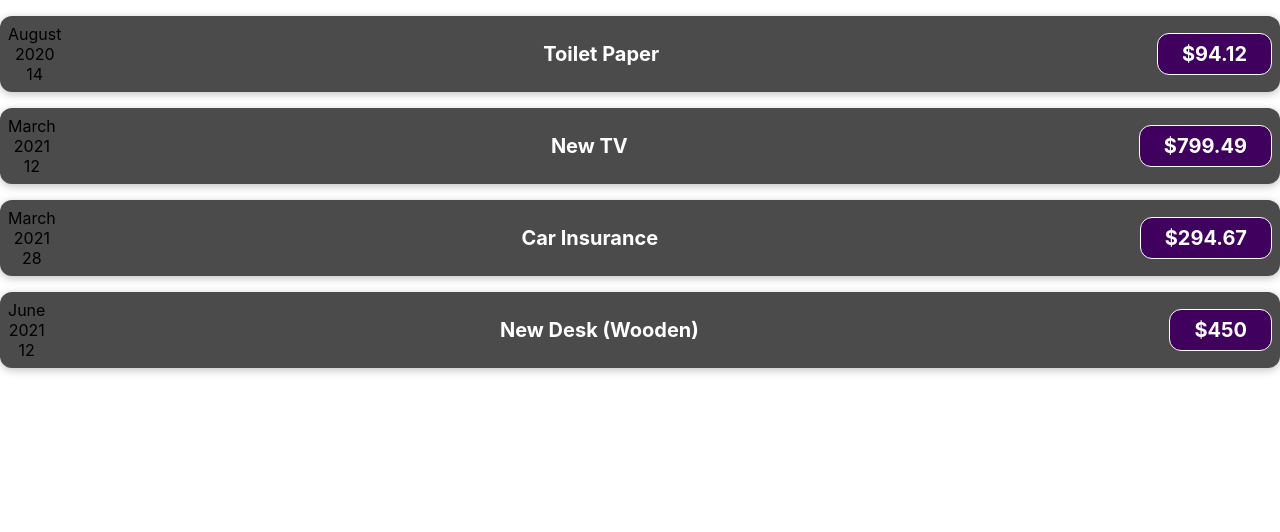
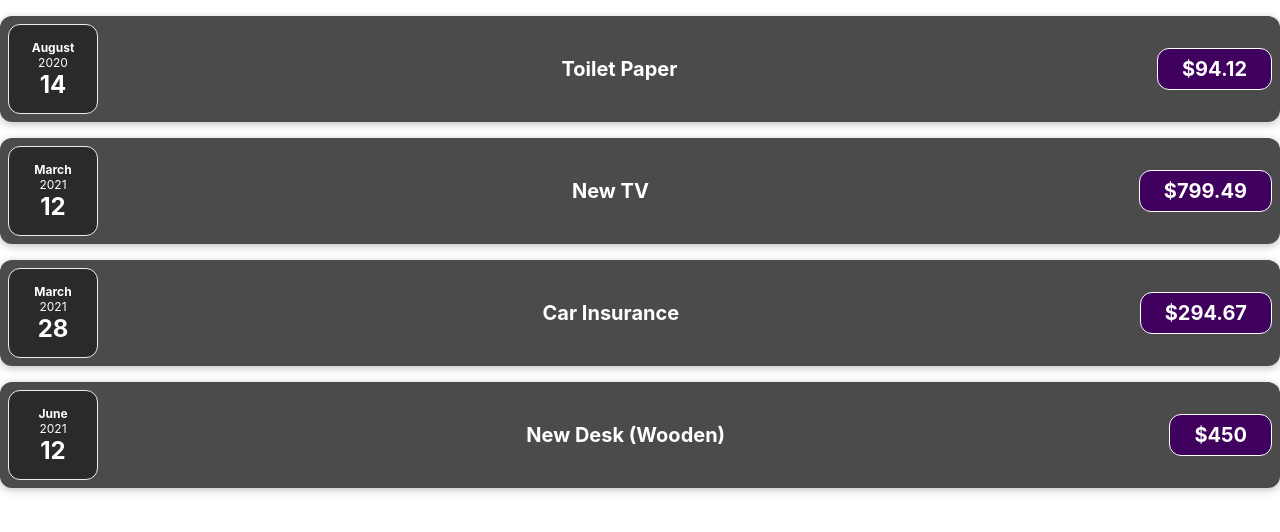
Before and after one commit to maddy8381/expense-diary, a React (Create React App) app: page / in a window 1280 px wide. Shown: the top 532 px of the page. Built offline with nearby package versions, Linux system fonts and the light colour scheme.

Commit message:
Split component and added css for date

```diff
--- /dev/null
+++ b/src/components/ExpenseDate.css
@@ -0,0 +1,26 @@
+.expense-date {
+  display: flex;
+  flex-direction: column;
+  width: 5.5rem;
+  height: 5.5rem;
+  border: 1px solid #ececec;
+  background-color: #2a2a2a;
+  color: white;
+  border-radius: 12px;
+  align-items: center;
+  justify-content: center;
+}
+
+.expense-date__month {
+  font-size: 0.75rem;
+  font-weight: bold;
+}
+
+.expense-date__year {
+  font-size: 0.75rem;
+}
+
+.expense-date__day {
+  font-size: 1.5rem;
+  font-weight: bold;
+}
--- /dev/null
+++ b/src/components/ExpenseDate.js
@@ -0,0 +1,19 @@
+import React from 'react'
+import './ExpenseDate.css'
+
+function ExpenseDate(props) {
+
+    const month = props.date.toLocaleString('en-US', { month: 'long' });
+    const day = props.date.toLocaleString('en-US', { day: '2-digit' });
+    const year = props.date.getFullYear();
+
+    return (
+        <div className="expense-date">
+            <div className="expense-date__month">{month}</div>
+            <div className="expense-date__year">{year}</div>
+            <div className="expense-date__day">{day}</div>
+        </div>
+    )
+}
+
+export default ExpenseDate
--- a/src/components/ExpenseItem.js
+++ b/src/components/ExpenseItem.js
@@ -1,19 +1,13 @@
 import React from 'react';
+import ExpenseDate from './ExpenseDate';
 import './ExpenseItem.css';
 
 function ExpenseItem(props) {
-    const month = props.date.toLocaleString('en-US', { month: 'long' });
-    const day = props.date.toLocaleString('en-US', { day: '2-digit' });
-    const year = props.date.getFullYear();
 
 
     return (
         <div className="expense-item">
-            <div>
-                <div>{month}</div>
-                <div>{year}</div>
-                <div>{day}</div>
-            </div>
+            <ExpenseDate date={props.date} />
             <div className="expense-item__description">
                 <h2>{props.title}</h2>
                 <div className="expense-item__price">${props.amount}</div>
```
